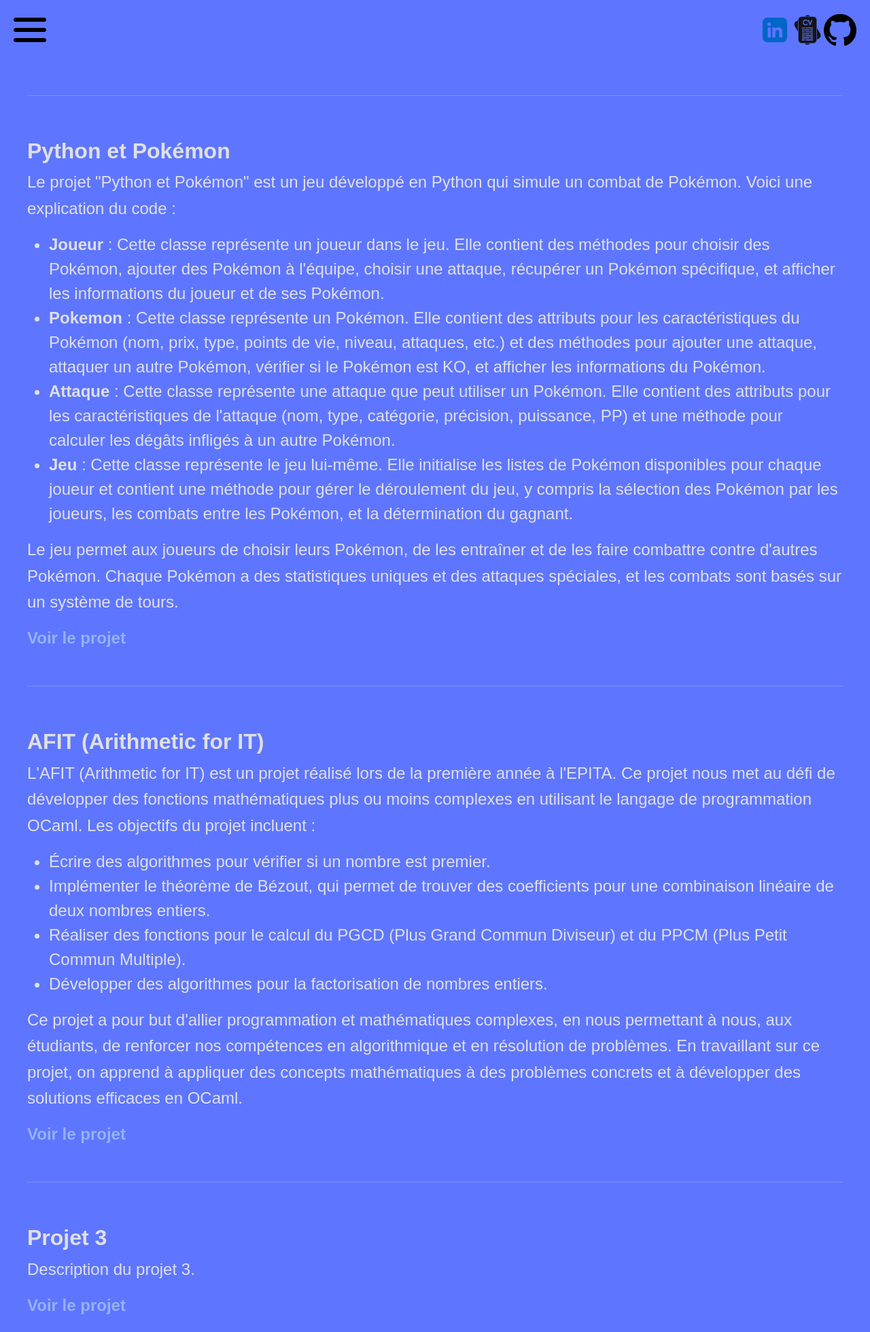
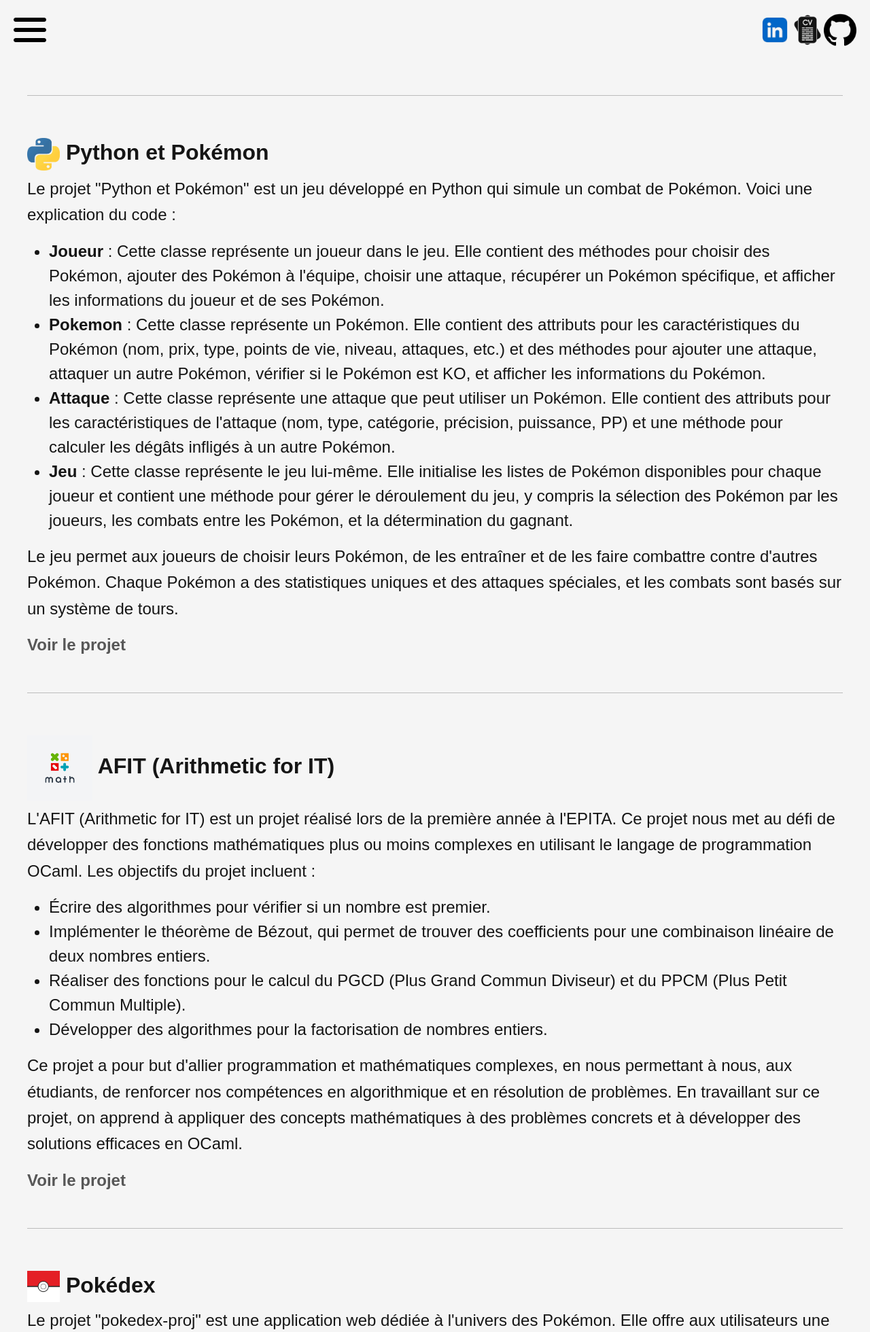
Before and after one commit to jeromehtz/jeromehtz.github.io, a PHP site: page /projects.html in a window 1280 px wide. Shown: the top 1960 px of the page at 68% size. Run offline with PHP 8.4, Linux system fonts and the light colour scheme.

Commit message:
ajout d'images

```diff
--- a/css/style.css
+++ b/css/style.css
@@ -1,8 +1,8 @@
 /* Styles de base */
 body {
     font-family: Arial, sans-serif;
-    background-color: #5e76ff; /* Fond sombre */
-    color: #E0E0E0; /* Texte clair */
+    background-color: #F5F5F5; /* Fond sombre */
+    color: rgb(21, 21, 21); /* Texte clair */
     margin: 0;
     padding: 0;
     font-size: 1.5rem;
@@ -53,16 +53,16 @@
 }
 
 nav a:hover {
-    color: #03DAC6; /* Teal vif au survol */
+    color: #8d8d8d; /* Teal vif au survol */
 }
 
 a {
     text-decoration: none;
-    color: #97b1f2;
+    color: #575757;
 }
 
 a:hover{
-    color: #03DAC6;
+    color: #8d8d8d;
 }
 
 /* Section principale */
@@ -94,7 +94,7 @@
     display: flex;
     justify-content: center;
     width: 100%;
-    background: #4662ff;
+    background-color: rgb(21, 21, 21);
     color: #E0E0E0;
     padding: 15px;
     opacity: 0;
@@ -167,7 +167,7 @@
     width: 100%;
     z-index: 1000; /* Pour s'assurer qu'il reste au-dessus du contenu */
     padding: 10px 20px; /* Ajuste selon ton besoin */
-    background: #4662ff;
+    background: rgb(21, 21, 21);
     border: none;
 }
 
--- a/index.html
+++ b/index.html
@@ -44,7 +44,7 @@
 
     <main class="accueil">
         <section id="about">
-            <h2>À propos de moi</h2>
+            <h2><img style="width: 3rem;"src="images/monprofil.png" alt="Logo Python" /> À propos de moi</h2>
             <p>
                 Je suis un développeur passionné par les nouvelles technologies et tout ce qui a un rapport étroit avec le monde de l'informatique.
                 <br />Mais j'aime également beaucoup la nature depuis ma plus tendre enfance, et j'ai toujours eu un contact avec celle-ci.
@@ -54,12 +54,12 @@
             </p>
         </section>
         <section id="contact">
-            <h2>Contactez-moi</h2>
+            <h2><img style="width: 3rem;"src="images/contact.png" alt="Logo Python" /> Contactez-moi</h2>
             <p>Vous pouvez me joindre à l'adresse email suivante : <a href="mailto:jerome.hertzog00@outlook.fr">jerome.hertzog00@outlook.fr</a></p>
             <p>Mais aussi par téléphone (appels professionnels uniquement) : +33 6 52 91 62 35</p>
         </section>
         <section id="projects">
-            <h2>Mes Projets</h2>
+            <h2><img style="width: 4rem;"src="images/projet.png" alt="Logo Python" /> Mes Projets</h2>
             <a target="_blank" href="https://github.com/jeromehtz">Mon GitHub</a>
             <p>Découvrez quelques-uns de mes projets récents. Dont notamment quelques-uns de ceux présents sur mon GitHub (mais expliqués plus en détails).</p>
         </section>
--- a/projects.html
+++ b/projects.html
@@ -47,7 +47,7 @@
         </nav>
         <br /><hr /><br />
         <section class="_project" id="pokemon">
-            <h2>Python et Pokémon</h2>
+            <h2><img style="width: 3rem;"src="images/python.png" alt="Logo Python" /> Python et Pokémon</h2>
             <p>Le projet "Python et Pokémon" est un jeu développé en Python qui simule un combat de Pokémon. Voici une explication du code :</p>
             <ul>
                 <li><strong>Joueur</strong> : Cette classe représente un joueur dans le jeu. Elle contient des méthodes pour choisir des Pokémon, ajouter des Pokémon à l'équipe, choisir une attaque, récupérer un Pokémon spécifique, et afficher les informations du joueur et de ses Pokémon.</li>
@@ -61,7 +61,7 @@
         </section>
         <br /><hr /><br />
         <section class="_project" id="afit">
-            <h2>AFIT (Arithmetic for IT)</h2>
+            <h2><img style="width: 6rem;"src="images/maths.jpg" alt="Logo Python" /> AFIT (Arithmetic for IT)</h2>
             <!-- Il s'adapte au texte-->
             <p>
                 L'AFIT (Arithmetic for IT) est un projet réalisé lors de la première année à l'EPITA. Ce projet nous met au défi de développer des fonctions mathématiques plus ou moins complexes en utilisant le langage de programmation OCaml. Les objectifs du projet incluent :
@@ -79,9 +79,11 @@
         </section>
         <br /><hr /><br />
         <section class="_project" id="project">
-            <h2>Projet 3</h2>
-            <p>Description du projet 3.</p>
-            <a href="lien_vers_projet_3.html" target="_blank">Voir le projet</a>
+            <h2><img style="width: 3rem;"src="images/pokemon.jpg" alt="Logo Python" /> Pokédex</h2>
+            <p>
+                Le projet "pokedex-proj" est une application web dédiée à l'univers des Pokémon. Elle offre aux utilisateurs une interface conviviale pour consulter des informations détaillées sur chaque Pokémon disponible.
+                L'application est développée en utilisant des technologies web modernes (avec le framework vuejs), garantissant une expérience utilisateur fluide et interactive. Elle permet aux fans de Pokémon d'explorer et de découvrir des données précises sur leurs créatures préférées, facilitant ainsi la compréhension et l'apprentissage de l'univers Pokémon.</p>
+            <a href="https://github.com/jeromehtz/mes_projets/tree/main/Projets%20web/pokedex-proj" target="_blank">Voir le projet</a>
         </section>
         <br /><hr /><br />
         <!-- Ajoutez d'autres projets ici -->
```
Also changed, not shown: stages.html (+0 -17 lines), images/contact.png (added), images/maths.jpg (added), images/monprofil.png (added), images/pokemon.jpg (added), images/projet.png (added), images/python.jpg (added), images/python.png (added).
